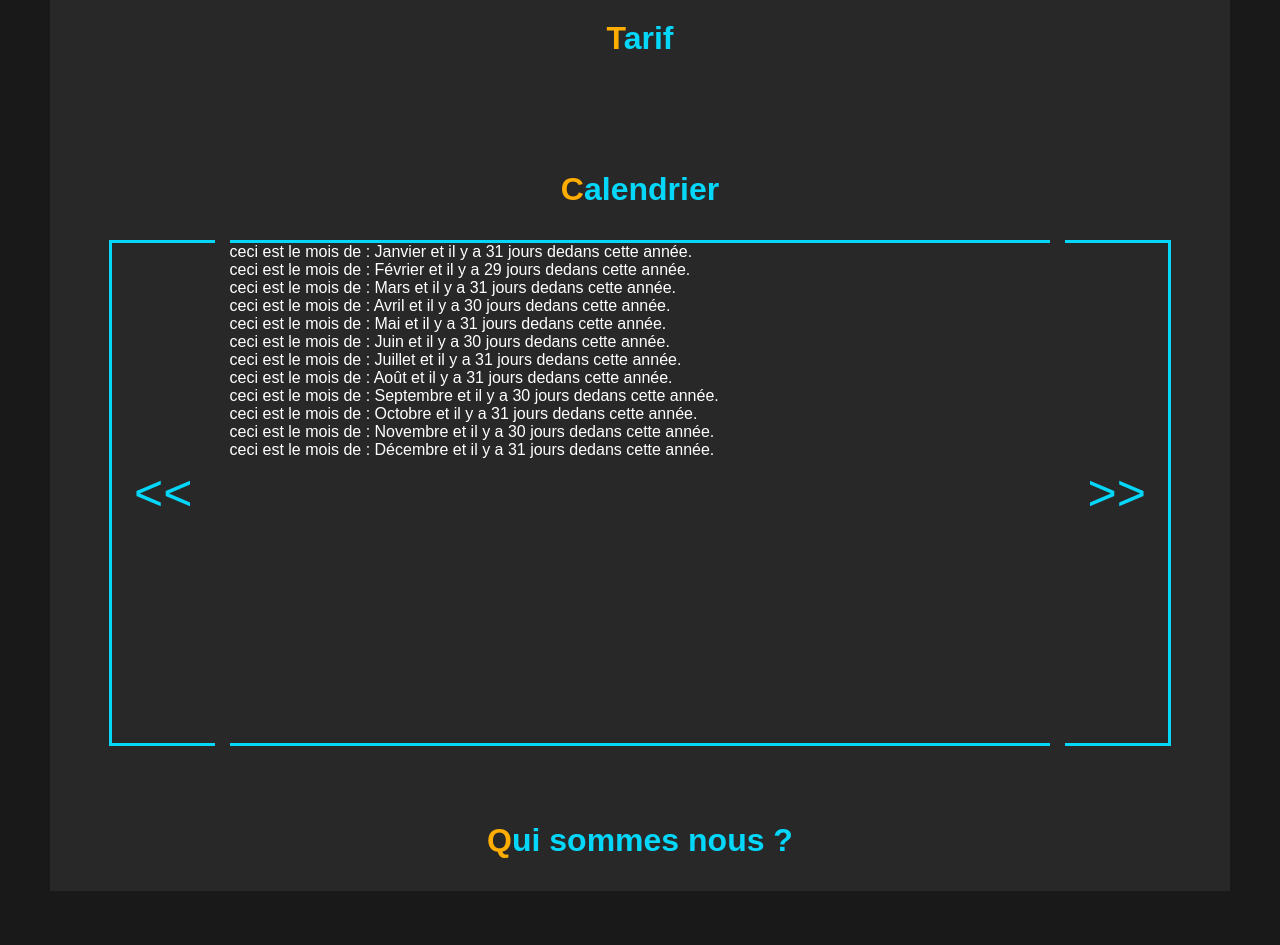
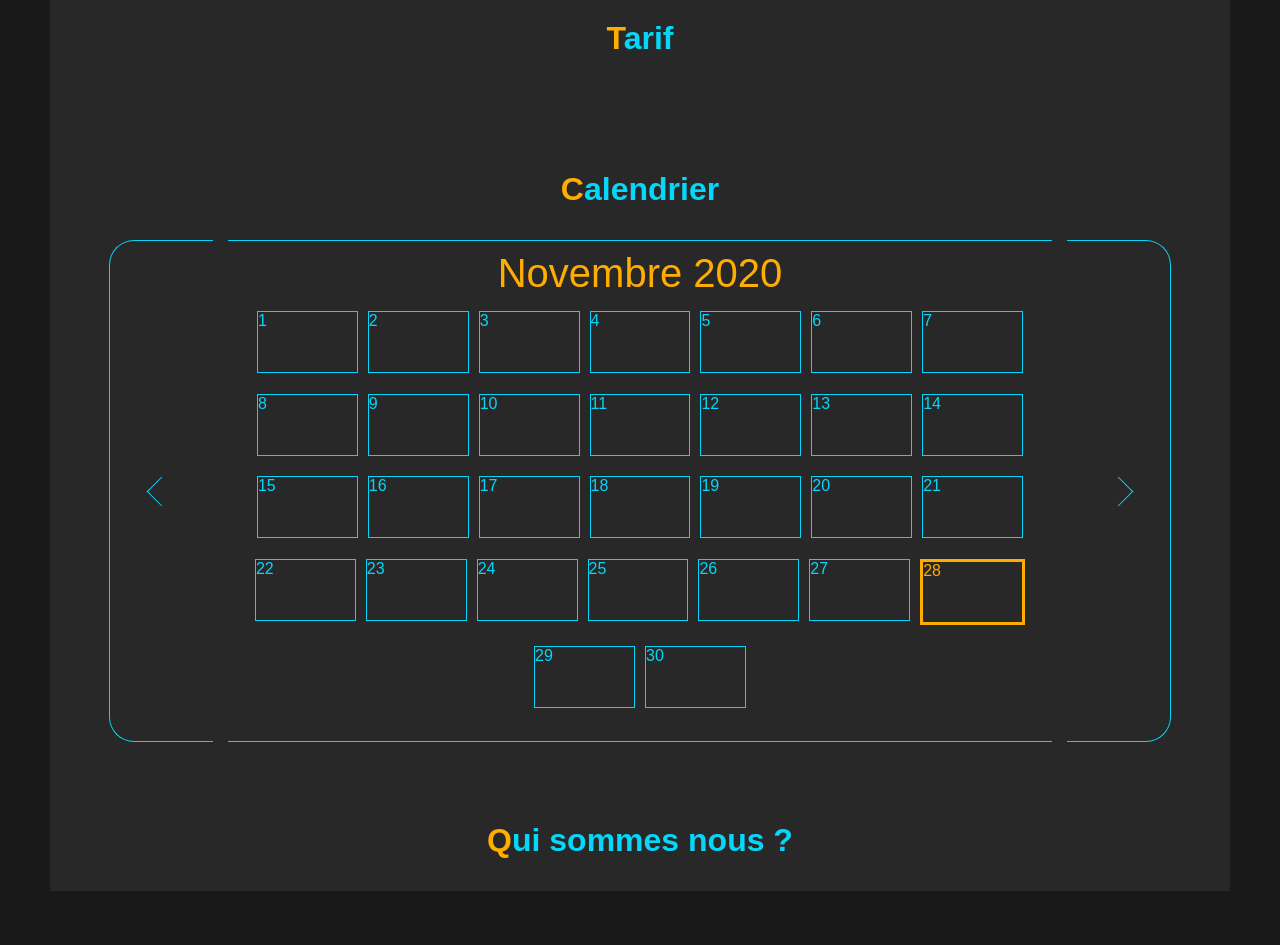
Before and after one commit to Zarkyoz/site-Gianni, a PHP site: page / in a window 1280 px wide. Shown: the part 1723-2668 px from the top of the page. Run offline with PHP 8.4, Linux system fonts and the light colour scheme.

Commit message:
calendrier js

```diff
--- a/calendrier.js
+++ b/calendrier.js
@@ -3,9 +3,10 @@ let affichageCalendrier = document.querySelector('#affichageCalendrier')
 let jour = ["lundi", "mardi", "mercredi", "jeudi", "vendredi", "samedi", "dimanche"]
 
 class Calendrier {
-    constructor(leMois, nombreDeJour) {
+    constructor(leMois, nombreDeJour, numeroAnnee) {
         this.leMois = leMois;
         this.nombreDeJour = nombreDeJour;
+        this.numeroAnnee = numeroAnnee
     }
 }
 const janvier = new Calendrier("Janvier", 31)
@@ -21,25 +22,103 @@ const octobre = new Calendrier("Octobre", 31)
 const novembre = new Calendrier("Novembre", 30)
 const decembre = new Calendrier("Décembre", 31)
 
-const newCalendrier = new Array(janvier, fevrier, mars, avril, mai, juin, juillet, aout, septembre, octobre, novembre, decembre)
 
 let dateDeBase = 2020 // année de référence
 let dateToday = new Date() // date du jour
 let annee = dateToday.getFullYear() // l'année du moment
 let nbr = 0 // chiffre de repère
-// tant que date n'est pas égale à 2020 + 4 alors date = 2020 + 4 et ainsi de suite jusqu'à 2060
-while (dateDeBase != annee && dateDeBase < 2065) {
-    dateDeBase+=4
+
+
+// let tableDesMois = ["Janvier", "Février", "Mars", "Avril", "Mai", "Juin", "Juillet", "Août", "Septembre", "Octobre", "Novembre", "Décembre"]
+let tableDesMois = [janvier, fevrier, mars, avril, mai, juin, juillet, aout, septembre, octobre, novembre, decembre]
+let leMoisDuMoment = tableDesMois[dateToday.getMonth()]
+console.log(leMoisDuMoment)
+while (dateDeBase != annee && dateDeBase < 2065) { // calcul pour savoir si l'année est bissextile ou non
+    dateDeBase += 4
     nbr++
 }
-if(nbr <= 10 ){
+if (nbr <= 10) { // si l'année est bissextile alors fevrier aura 29 jours
     fevrier.nombreDeJour = 29
 }
 
+// mois de l'année en cours + année
+let tableAnneeEnCours = tableDesMois.splice(dateToday.getMonth(), tableDesMois.length)
+for (t1 in tableAnneeEnCours) {
+    tableAnneeEnCours[t1].numeroAnnee = dateToday.getFullYear()
+
+}
+// mois de l'année suivante + année + 1
+let tableAnneeSuivante = tableDesMois.splice(0, 12)
+for (t2 in tableAnneeSuivante) {
+    tableAnneeSuivante[t2].numeroAnnee = (dateToday.getFullYear() + 1)
+}
+console.log(tableAnneeSuivante)
+
+// new Array année en cours + année suivante
+const newCalendrier = tableAnneeEnCours.concat(tableAnneeSuivante)
+console.log(newCalendrier)
+console.log(newCalendrier[0])
+
+
+console.log(newCalendrier[0])
 
 for (let mois of newCalendrier) {
-    affichageCalendrier.innerHTML += "ceci est le mois de : " + mois.leMois + " et il y a " + mois.nombreDeJour + " jours dedans cette année.<br>"
+    let pageParMois = document.createElement('article')
+    affichageCalendrier.appendChild(pageParMois)
+    let moisString = document.createElement('section')
+    pageParMois.appendChild(moisString)
+    moisString.classList = "moisString"
+    moisString.innerHTML += mois.leMois + " " + mois.numeroAnnee + "<br>"
+    let cadreDesJours = document.createElement('section')
+    pageParMois.appendChild(cadreDesJours)
+    for (let i = 1; i <= mois.nombreDeJour; i++) {
+        let jourDuMois = document.createElement('article')
+        cadreDesJours.appendChild(jourDuMois)
+        cadreDesJours.classList = "cadreDesJours"
+        jourDuMois.innerHTML += i + " "
+        jourDuMois.classList = "jourDuMois"
+    }
+    pageParMois.innerHTML += "<br>"
+    pageParMois.classList = "pageParMois"
 }
 
 
-// calendrier.textContent = jour[2]
+
+
+let pageDuMois = document.querySelectorAll('.pageParMois')
+let StringDuMois = document.querySelectorAll('.moisString')
+let calendrierPrecedent = document.querySelectorAll('.flecheCalendrier')[0]
+let calendrierSuivant = document.querySelectorAll('.flecheCalendrier')[1]
+let numeroPageActuelle = 0
+
+
+calendrierPrecedent.addEventListener('click', () => { // Bouton du calendrier gauche
+
+    if (numeroPageActuelle > 0) {
+        for (let numPageCalendrier = 0; numPageCalendrier < newCalendrier.length; numPageCalendrier++) {
+            pageDuMois[numPageCalendrier].style.display = "none"
+        }
+        numeroPageActuelle--
+        pageDuMois[numeroPageActuelle].style.display = "flex"
+        console.log(numeroPageActuelle)
+    }
+})
+calendrierPrecedent.addEventListener('dblclick', (e) => {
+    console.log('yop')
+    e.preventDefault()
+})
+calendrierSuivant.addEventListener('click', () => { // Bouton du calendrier droit
+    if (numeroPageActuelle < newCalendrier.length - 1) {
+
+        for (let numPageCalendrier = 0; numPageCalendrier < newCalendrier.length; numPageCalendrier++) {
+            pageDuMois[numPageCalendrier].style.display = "none"
+        }
+        numeroPageActuelle++
+        pageDuMois[numeroPageActuelle].style.display = "flex"
+        console.log(numeroPageActuelle)
+    }
+})
+pageDuMois[0].style.display = "flex"
+StringDuMois[0].style.color = "rgb(255, 173, 0)"
+pageDuMois[0].children[1].children[dateToday.getDate() - 1].style.color = "rgb(255, 173, 0)"
+pageDuMois[0].children[1].children[dateToday.getDate() - 1].style.border = "solid rgb(255, 173, 0)"
--- a/index.html
+++ b/index.html
@@ -124,9 +124,9 @@
             <section id="calender" class="container">
                 <h1>Calendrier</h1>
                 <article id="calendrier">
-                    <section class="flecheCalendrier"><span><<</span></section>
+                    <section class="flecheCalendrier"><article></article></section>
                     <section id="affichageCalendrier"></section>
-                    <section class="flecheCalendrier"><span>>></span></section>
+                    <section class="flecheCalendrier"><article></article></section>
                 </article>
             </section>
 
--- a/style.css
+++ b/style.css
@@ -248,7 +248,7 @@ main{
 }
 
 /* Partie du calendrier */
-
+/* Cadre entier */
 #calendrier{
     /* border: solid purple; */
     width:90%;
@@ -256,8 +256,11 @@ main{
     display: flex;
     flex-direction: row;
 }
+
+/* les deux boutons précedent/suivant */
 .flecheCalendrier{
-    border: solid rgb(5, 215, 251);
+    cursor: pointer;
+    border: solid 1px rgb(5, 215, 251);
     width: 10%;
     height: 100%;
     display: flex;
@@ -268,40 +271,88 @@ main{
 .flecheCalendrier:nth-child(1){
     /* border: solid purple; */
     border-right: none;
+    border-radius: 0.5em 0 0 0.5em;
+}
+.flecheCalendrier:nth-child(1) article{
+    border-right: none;
+    border-top: none;
 }
 .flecheCalendrier:nth-child(1):hover{
+    border: solid 1px rgb(255, 173, 0);
+    border-right: none;
+}
+.flecheCalendrier:nth-child(1):hover article{
     border: solid rgb(255, 173, 0);
     border-right: none;
+    border-top: none;
 }
 .flecheCalendrier:nth-child(3){
     /* border: solid purple; */
     border-left: none;
+    border-radius: 0 0.5em 0.5em 0;
+}
+.flecheCalendrier:nth-child(3) article{
+    border-left: none;
+    border-bottom: none;
 }
 .flecheCalendrier:nth-child(3):hover{
+    border: solid 1px rgb(255, 173, 0);
+    border-left: none;
+}
+.flecheCalendrier:nth-child(3):hover article{
     border: solid rgb(255, 173, 0);
     border-left: none;
+    border-bottom: none;
+
 }
-.flecheCalendrier span{
-    color: rgb(5, 215, 251);
-}
-.flecheCalendrier:hover span{
-    color:rgb(255, 173, 0);
-    border: rgb(255, 173, 0);
+.flecheCalendrier article{
+    width: 20px;
+    height: 20px;
+    transform: rotate(45deg);
+    border:solid 1px rgb(5, 215, 251);
 }
 .flecheCalendrier:hover{
     border: rgb(255, 173, 0);
 }
+/* Affichage central */
 #affichageCalendrier{
-    border-top: solid  rgb(5, 215, 251);;
-    border-bottom: solid  rgb(5, 215, 251);;
+    border-top: solid 1px rgb(5, 215, 251);;
+    border-bottom: solid 1px rgb(5, 215, 251);
     width: 80%;
     height: 100%;
     margin-left: 15px;
     margin-right: 15px;
 
 }
-
-
+.pageParMois{
+    /* border: solid green; */
+    display: none;
+    flex-direction: column;
+    height: 100%;
+    color:  rgb(5, 215, 251);
+}
+.moisString{
+    text-align: center;
+    height: 10%;
+    font-size: 40px;
+    padding: 10px;
+}
+.cadreDesJours{
+    /* border: solid yellow; */
+    display: flex;
+    flex-wrap: wrap;
+    height: 100%;
+    justify-content: center;
+}
+.jourDuMois{
+    border: solid 1px rgb(5, 215, 251);
+    width: 12%;
+    height: 60px;
+    margin: 5px;
+}
+.jourDuMois:hover{
+    transform: scale(1.3);
+}
 
 
 
@@ -444,4 +495,9 @@ main{
     .flecheCalendrier{
         font-size: 20px;
     }
+    .jourDuMois{
+        width: 8%;
+        height: 15%;
+        margin: 5px;
+    }
 }
```
